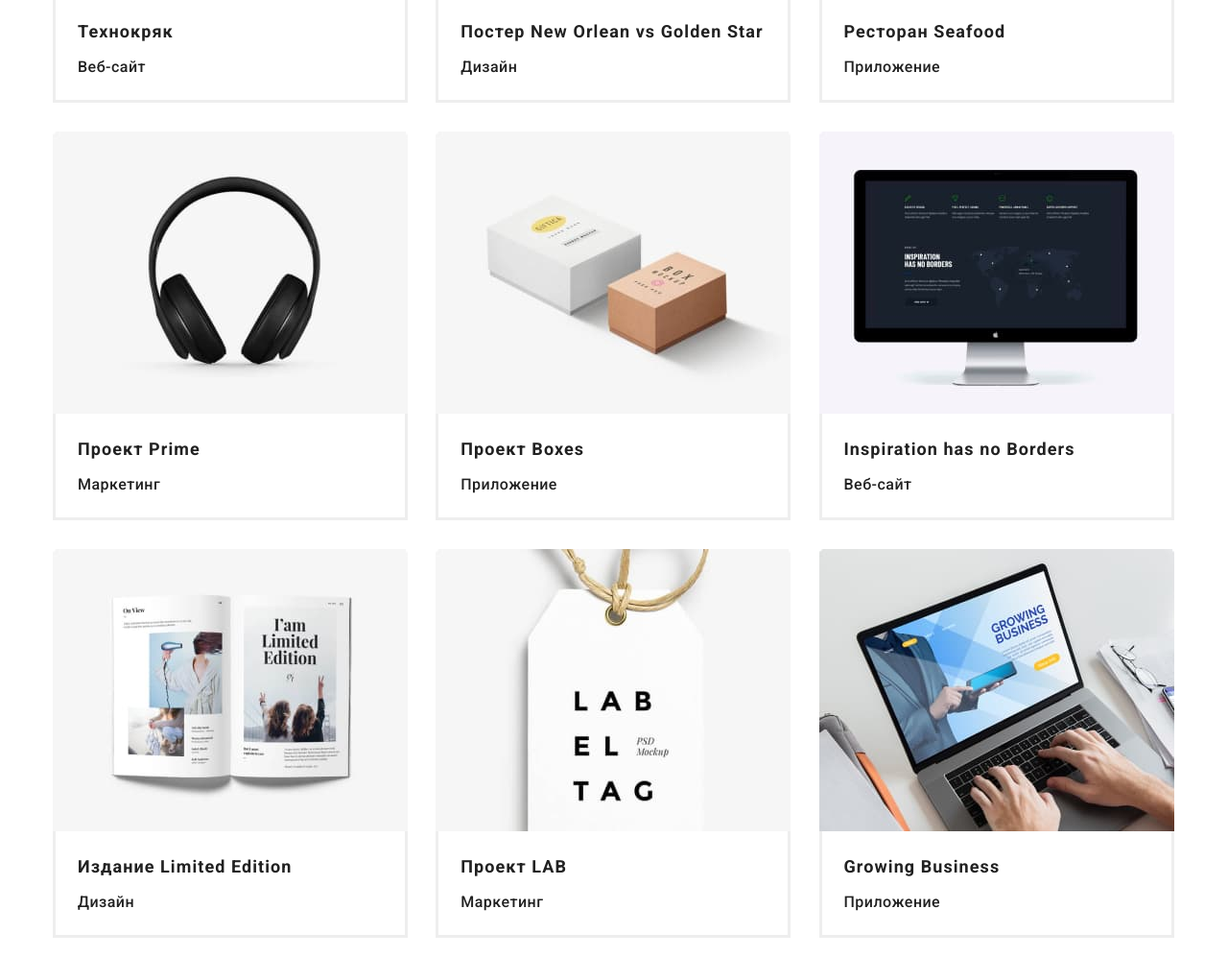
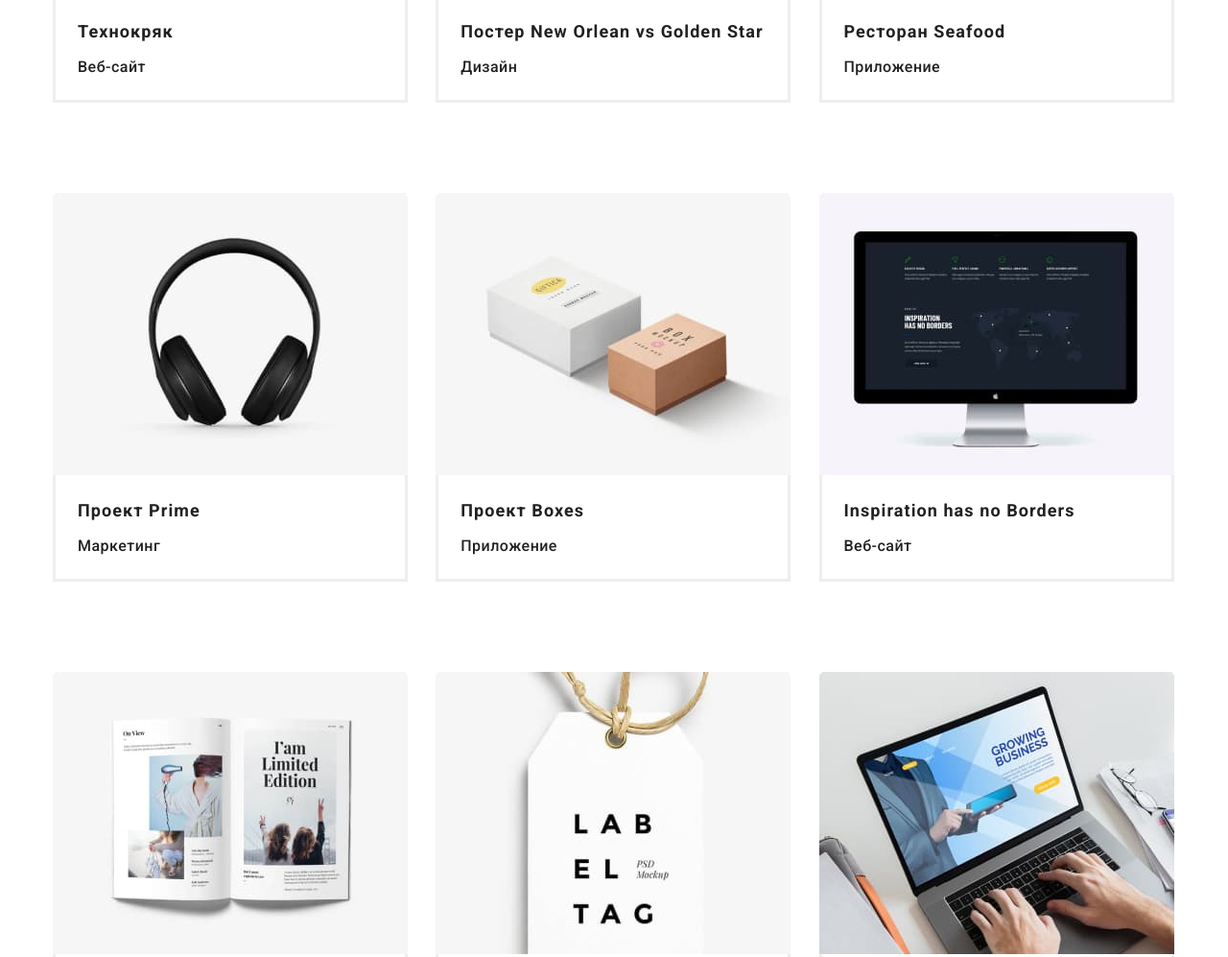
Before and after one commit to JuniorVX/goit-markup-hw-04, a plain HTML site: page index-second.html in a window 1280 px wide. Shown: the part 560-1557 px from the top of the page at 96% size. Drawn offline with Linux system fonts and the light colour scheme.

Commit message:
Update styles-second.css

```diff
--- a/css/styles-second.css
+++ b/css/styles-second.css
@@ -214,7 +214,7 @@ svg {
 .project {
   display: block;
   margin-right: 2.5%;
-  margin-bottom: 30px;
+  margin-bottom: 94px;
 }
 .project-image {
   margin-bottom: -1px;
```
